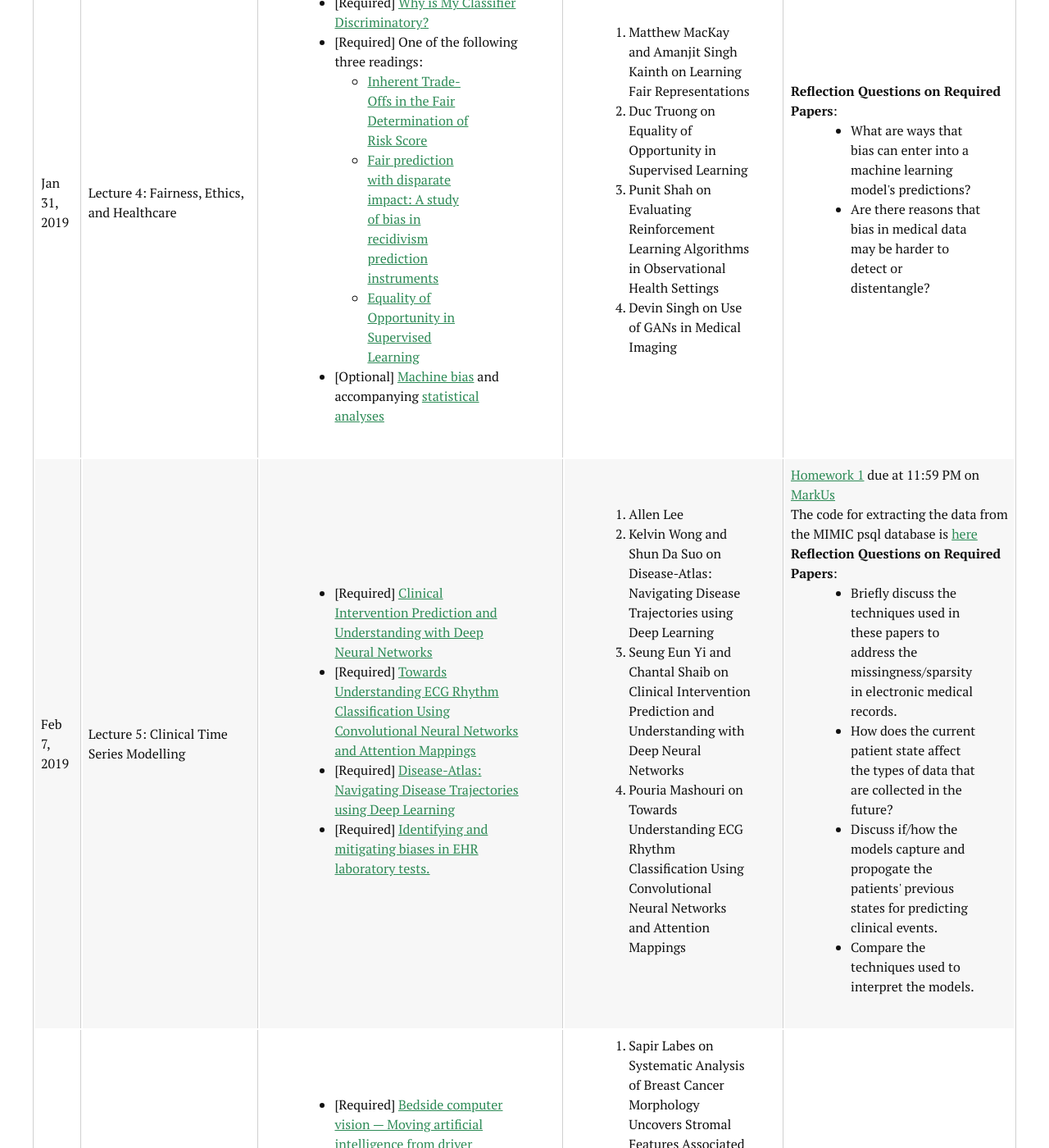
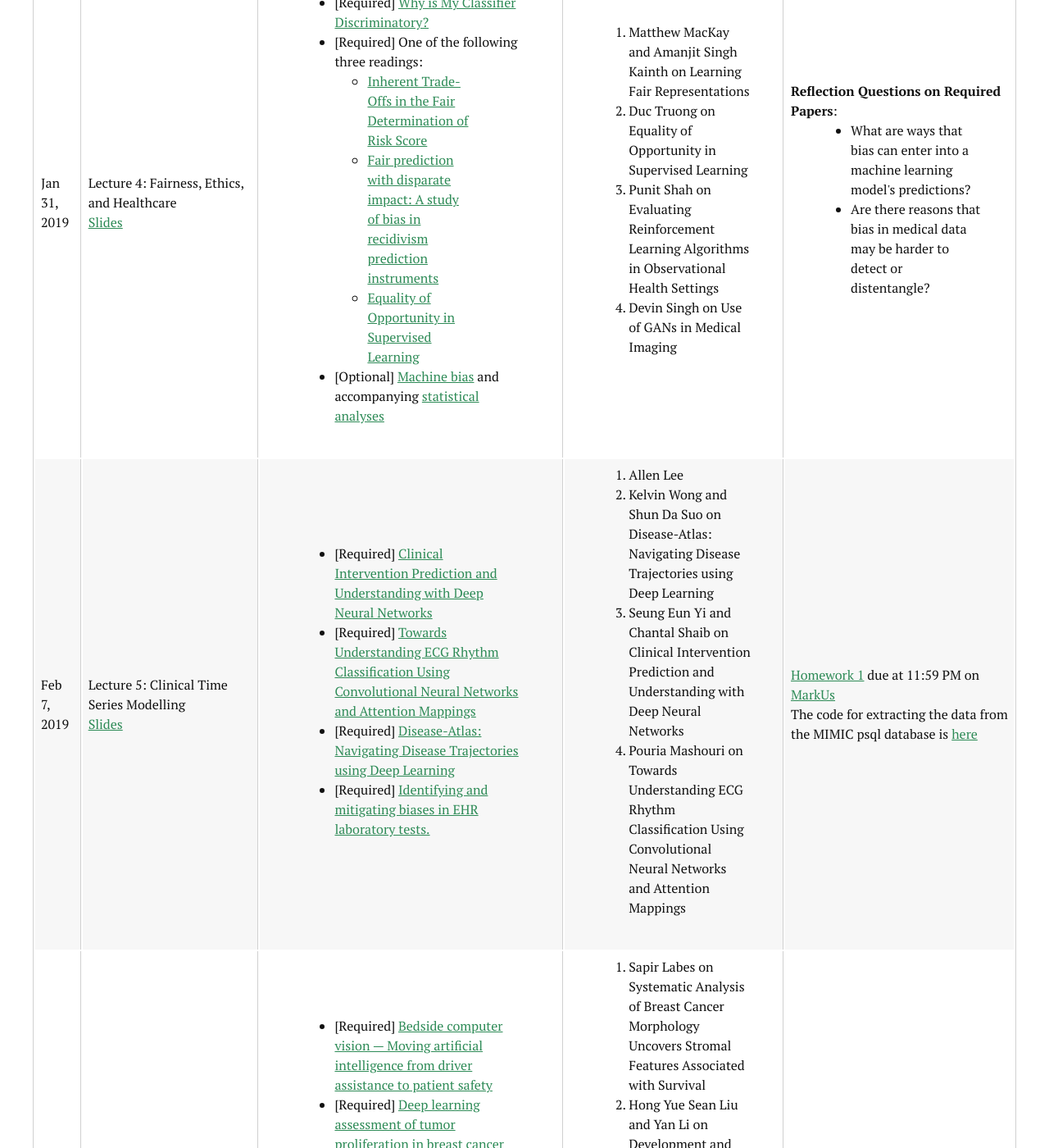
Before and after one commit to CS2541-ML4H2019/CS2541-ML4H2019.github.io, a Jekyll site: the page built from schedule.md, in a window 1280 px wide and 1400 px high, scrolled down 2202 px. Shown: the whole window at 82% size. Built offline with Jekyll 4.4.1, drawn with Linux system fonts in a browser that asks for light colours; nearby versions of some CDN libraries; some of the changed text lies outside the part shown.

Commit message:
Update schedule.md

```diff
--- a/schedule.md
+++ b/schedule.md
@@ -89,7 +89,7 @@ title: Schedule
   </tr>
   <tr>
     <td>Jan 31, 2019</td>
-    <td>Lecture 4: Fairness, Ethics, and Healthcare</td>
+    <td>Lecture 4: Fairness, Ethics, and Healthcare<br> <a href="https://cs2541-ml4h2019.github.io/lectures/CSC2541 - Lecture 4.pdf"> Slides </a> </td>
     <td>
       <ul>
         <li>[Required] <a href="http://www.jmlr.org/proceedings/papers/v28/zemel13.pdf">Learning Fair Representations</a></li>
@@ -122,7 +122,7 @@ title: Schedule
   </tr>
   <tr>
     <td id="feb">Feb 7, 2019</td>
-    <td>Lecture 5: Clinical Time Series Modelling</td>
+    <td>Lecture 5: Clinical Time Series Modelling<br> <a href="https://cs2541-ml4h2019.github.io/lectures/CSC2541 - Lecture 5.pdf"> Slides </a> </td>
     <td>
       <ul>
         <li>[Required] <a href="http://mucmd.org/CameraReadySubmissions/65%5CCameraReadySubmission%5Cclinical-intervention-prediction%20(4).pdf">Clinical Intervention Prediction and Understanding with Deep Neural Networks</a></li>
@@ -142,13 +142,6 @@ title: Schedule
     <td>
       <a href='/problem_set/CS2541-ProblemSet-1.pdf'>Homework 1</a> due at 11:59 PM on <a href="https://markus.teach.cs.toronto.edu/csc2541-2019-01">MarkUs</a><br>
       The code for extracting the data from the MIMIC psql database is <a href="https://github.com/CS2541-ML4H2019/CS2541-ML4H2019.github.io/tree/master/problem_set">here</a>
-      <b> Reflection Questions on Required Papers</b>:
-      <ul>
-        <li> Briefly discuss the techniques used in these papers to address the missingness/sparsity in electronic medical records.</li>
-        <li> How does the current patient state affect the types of data that are collected in the future?</li>
-        <li> Discuss if/how the models capture and propogate the patients' previous states for predicting clinical events.</li>
-        <li> Compare the techniques used to interpret the models.</li>
-      </ul>
     </td>
   </tr>
   <tr>
@@ -231,7 +224,6 @@ title: Schedule
         <li>[Required] <a href="https://academic.oup.com/biomet/article-abstract/63/3/581/270932">Inference and missing data</a></li>
         <li>[Required] <a href="http://www.cs.toronto.edu/~zemel/documents/2011-IJCAI-MZRS.pdf">Recommender Systems: Missing Data and Statistical Model Estimation</a></li>
         <li>[Required] <a href="http://www.marzyehghassemi.com/wp-content/uploads/2018/01/semi-supervised-CWR-GAN_Ghassemi.pdf">Semi-supervised Biomedical Translation with Cycle Wasserstein Regression GANs</a></li>
-        <li>[Optional] Word2vec, ELMO, BERT (i.e. embedding representations) papers</li>
       </ul>
     </td>
     <td>
@@ -243,6 +235,12 @@ title: Schedule
       </ol>
     </td>
     <td>
+      <b> Reflection Questions on Required Papers</b>:
+      <ul>
+        <li> Briefly discuss the techniques used in these papers to address the missingness/sparsity in electronic medical records.</li>
+        <li> How does the current patient state affect the types of data that are collected in the future?</li>
+        <li> Discuss if/how the models capture and propogate the patients' previous states for predicting clinical events.</li>
+      </ul>
     </td>
   </tr>
   <tr>
```
